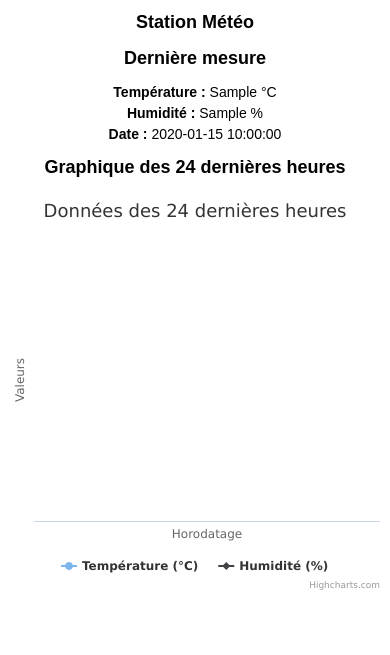
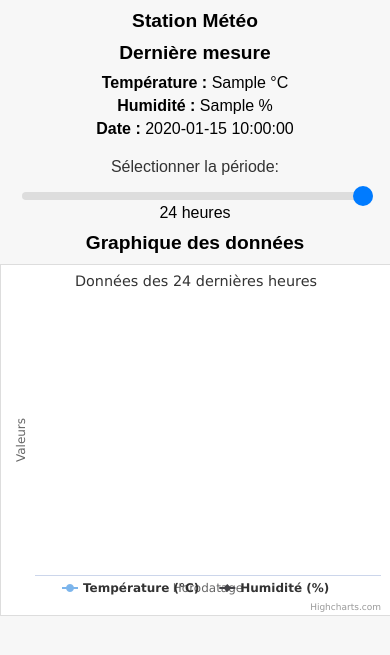
Before and after one commit to LucaCherchi07/station_meteo, a PHP site: page /graphique_donnees.php in a window 390 px wide. Shown: the top 655 px of the page. Run offline with PHP 8.4, Linux system fonts and the light colour scheme; tables that the repository leaves empty or names only in its code hold one stand-in row (values such as "Sample post").

Commit message:
Sauvegarde initiale du projet

```diff
--- a/graphique_donnees.php
+++ b/graphique_donnees.php
@@ -20,110 +20,139 @@ $latestData = $query->fetch(PDO::FETCH_ASSOC);
 $query24h = $pdo->query("SELECT * FROM data WHERE timestamp >= NOW() - INTERVAL 1 DAY");
 $data24h = $query24h->fetchAll(PDO::FETCH_ASSOC);
 
-// Préparer les données pour le graphique
-$timestamps = [];
-$temperatures = [];
-$humidities = [];
+// Récupérer les mesures des dernières 12 heures
+$query12h = $pdo->query("SELECT * FROM data WHERE timestamp >= NOW() - INTERVAL 12 HOUR");
+$data12h = $query12h->fetchAll(PDO::FETCH_ASSOC);
+
+// Préparer les données pour les graphiques
+$timestamps24h = [];
+$temperatures24h = [];
+$humidities24h = [];
 
 foreach ($data24h as $row) {
-    $timestamps[] = $row['timestamp'];
-    $temperatures[] = $row['temperature'];
-    $humidities[] = $row['humidity'];
+    $timestamps24h[] = $row['timestamp'];
+    $temperatures24h[] = $row['temperature'];
+    $humidities24h[] = $row['humidity'];
+}
+
+// Préparer les données pour le graphique des 12 dernières heures
+$timestamps12h = [];
+$temperatures12h = [];
+$humidities12h = [];
+
+foreach ($data12h as $row) {
+    $timestamps12h[] = $row['timestamp'];
+    $temperatures12h[] = $row['temperature'];
+    $humidities12h[] = $row['humidity'];
 }
 ?>
 
 <!DOCTYPE html>
 <html lang="en">
 <head>
+    <meta charset="UTF-8">
+    <meta name="viewport" content="width=device-width, initial-scale=1.0">
+    <title>Station Météo - Données</title>
+    <script src="https://code.highcharts.com/highcharts.js"></script>
     <style>
         body {
             font-family: Arial, sans-serif;
             margin: 0;
             padding: 0;
+            background-color: #f7f7f7;
         }
 
         h1, h2 {
             text-align: center;
-    }
-
-    p {
-        text-align: center;
             margin: 10px 0;
-    }
-
-    #container {
-        max-width: 100%;
-        margin: 0 auto;
-    }
-
-    @media screen and (max-width: 768px) {
-        h1, h2 {
-            font-size: 18px;
-        }
-
-        p {
-            font-size: 14px;
-        }
-
-        #container {
-            height: 300px;
-        }
-    }
-</style>
-
-<link rel="manifest" href="manifest.json">
-<script>
-    if ('serviceWorker' in navigator) {
-        navigator.serviceWorker.register('service-worker.js')
-            .then(() => {
-                console.log('Service Worker enregistré.');
-            })
-            .catch(error => {
-                console.error('Service Worker échec de l\'enregistrement :', error);
-            });
-    }
-</script>
-
-    <style>
-    body {
-        font-family: Arial, sans-serif;
-        margin: 0;
-        padding: 0;
-    }
-
-    h1, h2 {
-        text-align: center;
+            font-size: 1.5em;
         }
 
         p {
             text-align: center;
             margin: 5px 0;
+            font-size: 1em;
         }
 
-    #container {
-        max-width: 100%;
-        margin: 0 auto;
+        #container, #container12h {
+            width: 100%;
+            height: 500px; /* Agrandi l'espace du graphique */
+            margin: 10px 0;
+            border: 1px solid #ddd;
+            background-color: #fff;
+        }
+
+        #slider {
+            width: 80%;
+            margin: 10px auto;
+            text-align: center;
+        }
+
+        .slider-label {
+            display: inline-block;
+            margin: 10px;
+            font-size: 1.1em;
+            color: #333;
+        }
+
+        input[type="range"] {
+            width: 100%;
+            height: 10px;
+            -webkit-appearance: none;
+            appearance: none;
+            background: #ddd;
+            border-radius: 5px;
+        }
+
+        input[type="range"]::-webkit-slider-thumb {
+            -webkit-appearance: none;
+            appearance: none;
+            width: 20px;
+            height: 20px;
+            background: #007bff;
+            border-radius: 50%;
+        }
+
+        input[type="range"]::-moz-range-thumb {
+            width: 20px;
+            height: 20px;
+            background: #007bff;
+            border-radius: 50%;
         }
 
         @media screen and (max-width: 768px) {
             h1, h2 {
-            font-size: 18px;
+                font-size: 1.2em;
             }
 
             p {
-            font-size: 14px;
+                font-size: 1em;
             }
 
-        #container {
-            height: 300px;
+            #container, #container12h {
+                height: 350px; /* Ajustement pour mobile */
+                margin: 10px 0;
+            }
+
+            #slider {
+                width: 90%;
+            }
+
+            .slider-label {
+                font-size: 1em;
+            }
+
+            input[type="range"] {
+                height: 8px;
+            }
+
+            input[type="range"]::-webkit-slider-thumb,
+            input[type="range"]::-moz-range-thumb {
+                width: 18px;
+                height: 18px;
             }
         }
     </style>
-
-    <meta charset="UTF-8">
-    <meta name="viewport" content="width=device-width, initial-scale=1.0">
-    <title>Station Météo - Données</title>
-    <script src="https://code.highcharts.com/highcharts.js"></script>
 </head>
 <body>
     <h1>Station Météo</h1>
@@ -137,39 +166,106 @@ foreach ($data24h as $row) {
         <p>Aucune donnée disponible.</p>
     <?php endif; ?>
 
-    <h2>Graphique des 24 dernières heures</h2>
-    <div id="container" style="width: 100%; height: 400px;"></div>
+    <!-- Curseur pour sélectionner la période -->
+    <div id="slider">
+        <label for="timeRange" class="slider-label">Sélectionner la période:</label>
+        <input type="range" id="timeRange" min="12" max="24" value="24" step="12" onchange="updateChart()">
+        <span id="rangeLabel">24 heures</span>
+    </div>
+
+    <h2>Graphique des données</h2>
+    <div id="container"></div>
 
     <script>
         // Préparer les données pour Highcharts
-        const timestamps = <?= json_encode($timestamps) ?>;
-        const temperatures = <?= json_encode($temperatures) ?>;
-        const humidities = <?= json_encode($humidities) ?>;
+        const timestamps24h = <?= json_encode($timestamps24h) ?>;
+        const temperatures24h = <?= json_encode($temperatures24h) ?>;
+        const humidities24h = <?= json_encode($humidities24h) ?>;
 
-        Highcharts.chart('container', {
+        const timestamps12h = <?= json_encode($timestamps12h) ?>;
+        const temperatures12h = <?= json_encode($temperatures12h) ?>;
+        const humidities12h = <?= json_encode($humidities12h) ?>;
+
+        let chart;
+
+        // Fonction pour mettre à jour le graphique en fonction du curseur
+        function updateChart() {
+            const timeRange = document.getElementById('timeRange').value;
+            const rangeLabel = document.getElementById('rangeLabel');
+            rangeLabel.textContent = timeRange + " heures";
+
+            if (timeRange == 24) {
+                chart.update({
+                    xAxis: {
+                        categories: timestamps24h,
+                    },
+                    series: [{
+                        name: 'Température (°C)',
+                        data: temperatures24h
+                    }, {
+                        name: 'Humidité (%)',
+                        data: humidities24h
+                    }]
+                });
+            } else {
+                chart.update({
+                    xAxis: {
+                        categories: timestamps12h,
+                    },
+                    series: [{
+                        name: 'Température (°C)',
+                        data: temperatures12h
+                    }, {
+                        name: 'Humidité (%)',
+                        data: humidities12h
+                    }]
+                });
+            }
+        }
+
+        // Initialisation du graphique avec les données par défaut (24 heures)
+        chart = Highcharts.chart('container', {
             chart: {
-                type: 'line'
+                type: 'line',
+                marginTop: 40, // Réduit l'espace au dessus du graphique
+                marginBottom: 40 // Réduit l'espace en bas du graphique
             },
             title: {
-                text: 'Données des 24 dernières heures'
+                text: 'Données des 24 dernières heures',
+                style: {
+                    fontSize: '1.2em', // Réduit la taille du titre
+                }
             },
             xAxis: {
-                categories: timestamps,
+                categories: timestamps24h,
                 title: {
                     text: 'Horodatage'
+                },
+                labels: {
+                    enabled: false // Désactive l'affichage des heures sous le graphique
                 }
             },
             yAxis: {
                 title: {
                     text: 'Valeurs'
+                },
+                labels: {
+                    style: {
+                        fontSize: '0.9em', // Réduit la taille des labels
                     }
+                }
+            },
+            tooltip: {
+                crosshairs: true, // Active le curseur vertical
+                shared: true, // Affiche les valeurs des séries en même temps
+                valueSuffix: '°C' // Un suffixe pour la température
             },
             series: [{
                 name: 'Température (°C)',
-                data: temperatures
+                data: temperatures24h
             }, {
                 name: 'Humidité (%)',
-                data: humidities
+                data: humidities24h
             }]
         });
     </script>
```
Lines whose indentation alone changed are shown as unchanged.
